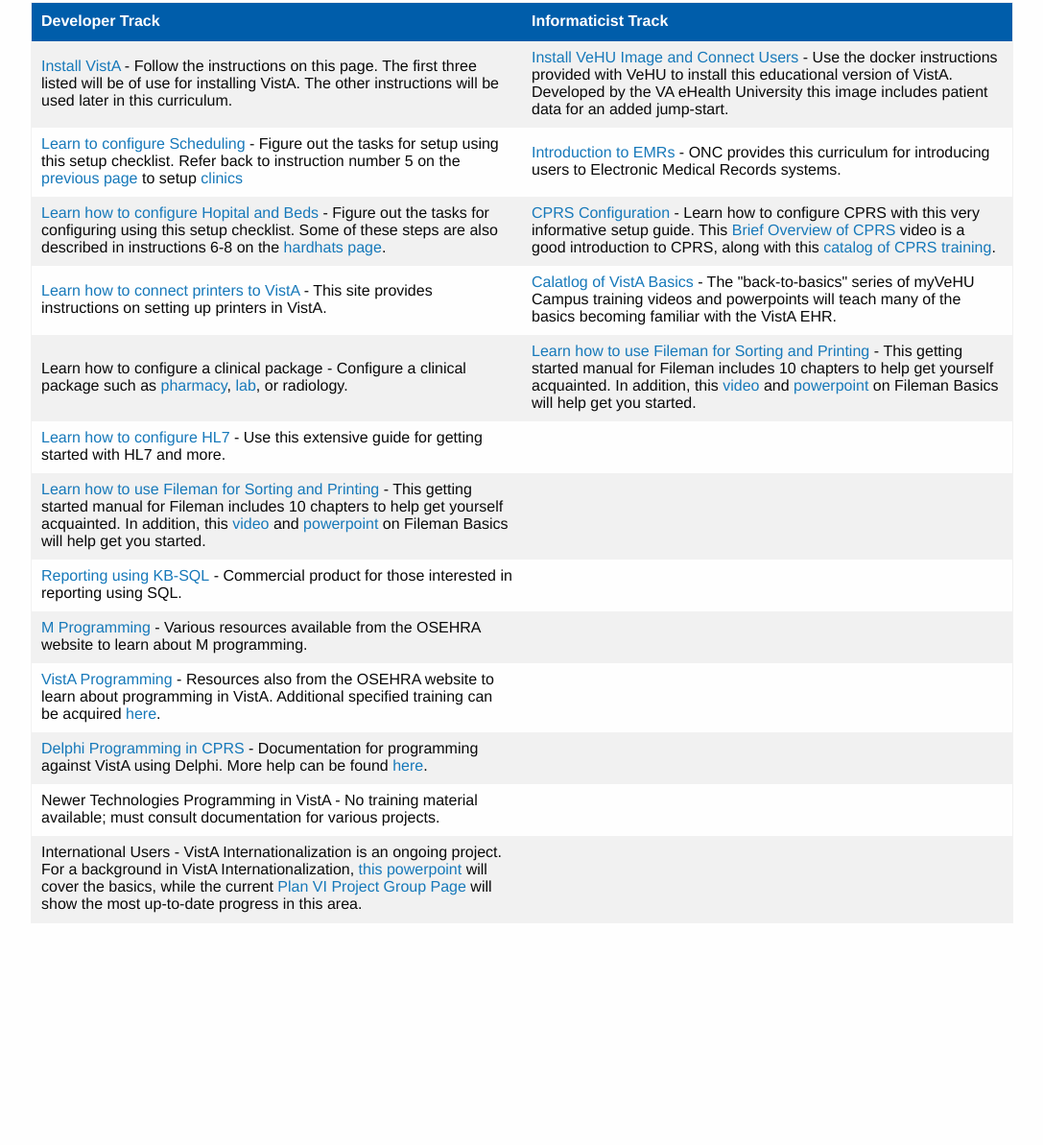
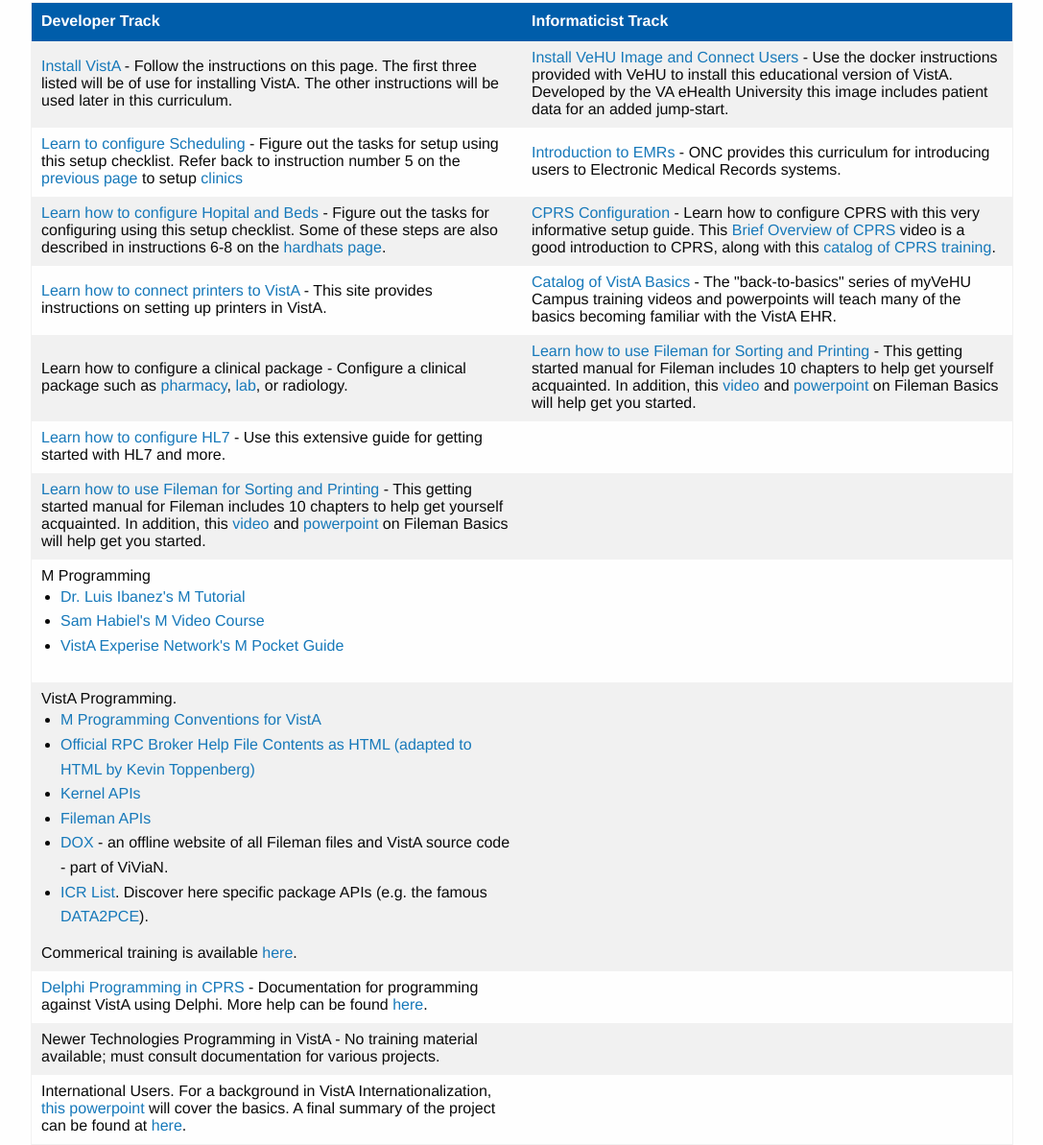
Before and after one commit to shabiel/personal-website, a plain HTML site: page articles/education_curr.html in a window 1280 px wide. Shown: the part 106-1299 px from the top of the page at 96% size, without its empty margins (96-1183 px from the left). Before the commit the page ends 1068 px from the top, so only its background shows below. Drawn offline with nearby package versions, Linux system fonts and the light colour scheme.

Commit message:
Update education page with current links

```diff
--- a/articles/education_curr.html
+++ b/articles/education_curr.html
@@ -18,42 +18,53 @@
 </tr>
 <tr>
 <td style="height:58px; width:329px"><a href="http://hardhats.org/projects/PROJECTSmain.html">Install VistA</a> - Follow the instructions on this page. The first three listed will be of use for installing VistA. The other instructions will be used later in this curriculum.</td>
-<td style="width:329px"><a href="https://hub.docker.com/r/osehra/vehu/">Install VeHU Image and Connect Users</a>&nbsp;- Use the docker instructions provided with VeHU to install this educational version of VistA. Developed by the VA eHealth University this image includes patient data for an added jump-start.</td>
+<td style="width:329px"><a href="https://hub.docker.com/r/worldvista/vehu/">Install VeHU Image and Connect Users</a>&nbsp;- Use the docker instructions provided with VeHU to install this educational version of VistA. Developed by the VA eHealth University this image includes patient data for an added jump-start.</td>
 </tr>
 <tr>
-<td style="height:20px; width:329px"><a href="https://foia-vista.osehra.org/VisTaDocs/Package%20Setup%20Checklists/Scheduling%20SUPV%20Setup%20Checklist.pdf">Learn to configure Scheduling</a> - Figure out the tasks for setup using this setup checklist. Refer back to instruction number 5 on the <a href="http://hardhats.org/projects/PROJECTSmain.html">previous page</a> to setup <a href="http://www.healthit.gov/providers-professionals/health-it-curriculum-resources-educators">clinics</a></td>
+<td style="height:20px; width:329px"><a href="https://foia-vista.worldvista.org/VisTaDocs/Package%20Setup%20Checklists/Scheduling%20SUPV%20Setup%20Checklist.pdf">Learn to configure Scheduling</a> - Figure out the tasks for setup using this setup checklist. Refer back to instruction number 5 on the <a href="http://hardhats.org/projects/PROJECTSmain.html">previous page</a> to setup <a href="http://www.healthit.gov/providers-professionals/health-it-curriculum-resources-educators">clinics</a></td>
 <td style="width:329px"><a href="http://www.healthit.gov/providers-professionals/health-it-curriculum-resources-educators">Introduction to EMRs</a> - ONC provides this curriculum for introducing users to Electronic Medical Records systems.</td>
 </tr>
 <tr>
-<td style="height:20px; width:329px"><a href="https://foia-vista.osehra.org/VisTaDocs/Package%20Setup%20Checklists/ADT%20Site%20Parameter%20Setup%20Checklist.pdf">Learn how to configure Hopital and Beds</a> - Figure out the tasks for configuring using this setup checklist. Some of these steps are also described in instructions 6-8 on the <a href="http://hardhats.org/projects/PROJECTSmain.html">hardhats page</a>.</td>
-<td style="width:329px"><a href="http://va.gov/vdl/documents/Clinical/Comp_Patient_Recrd_Sys_(CPRS)/cprssetup.pdf">CPRS Configuration</a> - Learn how to configure CPRS with this very informative setup guide. This <a href="http://3f68c28216df181ca15d-f64397ddf06d0e817dd0098af468014c.r92.cf2.rackcdn.com/00034%20CPRS%20Functionality%20for%20Providers_104_od_class_081712_v2.mp4">Brief Overview of CPRS</a> video is a good introduction to CPRS, along with this <a href="https://www.osehra.org/content/vehu-content-cprs">catalog of CPRS training</a>.</td>
+<td style="height:20px; width:329px"><a href="https://foia-vista.worldvista.org/VisTaDocs/Package%20Setup%20Checklists/ADT%20Site%20Parameter%20Setup%20Checklist.pdf">Learn how to configure Hopital and Beds</a> - Figure out the tasks for configuring using this setup checklist. Some of these steps are also described in instructions 6-8 on the <a href="http://hardhats.org/projects/PROJECTSmain.html">hardhats page</a>.</td>
+<td style="width:329px"><a href="http://va.gov/vdl/documents/Clinical/Comp_Patient_Recrd_Sys_(CPRS)/cprssetup.pdf">CPRS Configuration</a> - Learn how to configure CPRS with this very informative setup guide. This <a href="https://resources.worldvista.org/rackspace/MyVeHU%20Campus/00034%20CPRS%20Functionality%20for%20Providers_104_od_class_081712_v2.mp4">Brief Overview of CPRS</a> video is a good introduction to CPRS, along with this <a href="https://education.worldvista.org/#CPRS">catalog of CPRS training</a>.</td>
 </tr>
 <tr>
 <td style="height:20px; width:329px"><a href="http://www.vistapedia.com/index.php/Setting_up_a_VISTA_Printer">Learn how to connect printers to VistA</a> - This site provides instructions on setting up printers in VistA.</td>
-<td style="width:329px"><a href="https://www.osehra.org/content/vehu-content-basics">Calatlog of VistA Basics</a> - The "back-to-basics" series of myVeHU Campus training videos and powerpoints will teach many of the basics becoming familiar with the VistA EHR.</td>
+<td style="width:329px"><a href="https://education.worldvista.org/#Basics">Catalog of VistA Basics</a> - The "back-to-basics" series of myVeHU Campus training videos and powerpoints will teach many of the basics becoming familiar with the VistA EHR.</td>
 </tr>
 <tr>
 <td style="height:20px; width:329px">Learn how to configure a clinical package - Configure a clinical package such as <a href="http://www.vistapedia.com/index.php/Pharmacy_Inpatient_Setup">pharmacy</a>, <a href="https://va.gov/vdl/documents/Clinical/Laboratory/lab5_2pi.pdf">lab</a>, or radiology.</td>
-<td style="width:329px"><a href="http://flap.vistaexpertise.net/getting_started/index.html">Learn how to use Fileman for Sorting and Printing</a>&nbsp;-&nbsp;This getting started manual for Fileman includes 10 chapters to help get yourself acquainted.&nbsp;In addition, this&nbsp;<a href="http://3f68c28216df181ca15d-f64397ddf06d0e817dd0098af468014c.r92.cf2.rackcdn.com/00294%20vehu12_308_basic%20fileman_082112.mp4">video</a>&nbsp;and&nbsp;<a href="http://3f68c28216df181ca15d-f64397ddf06d0e817dd0098af468014c.r92.cf2.rackcdn.com/156_308_vafilemanreports_tomfagan_508_v3_20120821-094312124%20(1).ppt">powerpoint</a>&nbsp;on Fileman Basics will help get you started.</td>
+<td style="width:329px"><a href="https://web.archive.org/web/20211203071934/http://flap.vistaexpertise.net/getting_started/docs/fileman_22-2_getting_started.pdf">Learn how to use Fileman for Sorting and Printing</a>&nbsp;-&nbsp;This getting started manual for Fileman includes 10 chapters to help get yourself acquainted.&nbsp;In addition, this&nbsp;<a href="https://resources.worldvista.org/rackspace/MyVeHU%20Campus/00294%20vehu12_308_basic%20fileman_082112.mp4">video</a>&nbsp;and&nbsp;<a href="https://resources.worldvista.org/rackspace/MyVeHU%20Campus/156_308_vafilemanreports_tomfagan_508_v3_20120821-094312124%20(1).ppt">powerpoint</a>&nbsp;on Fileman Basics will help get you started.</td>
 </tr>
 <tr>
 <td style="height:20px; width:329px"><a href="https://va.gov/vdl/documents/Infrastructure/Health_Level_7_(HL7)/hl71_6p56_p66.pdf">Learn how to configure HL7</a> - Use this extensive guide for getting started with HL7 and more.</td>
 <td style="width:329px">&nbsp;</td>
 </tr>
 <tr>
-<td style="height:20px; width:329px"><a href="http://flap.vistaexpertise.net/getting_started/index.html">Learn how to use Fileman for Sorting and Printing</a> - This getting started manual for Fileman includes 10 chapters to help get yourself acquainted. In addition, this <a href="http://3f68c28216df181ca15d-f64397ddf06d0e817dd0098af468014c.r92.cf2.rackcdn.com/00294%20vehu12_308_basic%20fileman_082112.mp4">video</a> and <a href="http://3f68c28216df181ca15d-f64397ddf06d0e817dd0098af468014c.r92.cf2.rackcdn.com/156_308_vafilemanreports_tomfagan_508_v3_20120821-094312124%20(1).ppt">powerpoint</a> on Fileman Basics will help get you started.</td>
+<td style="height:20px; width:329px"><a href="https://web.archive.org/web/20211203071934/http://flap.vistaexpertise.net/getting_started/docs/fileman_22-2_getting_started.pdf">Learn how to use Fileman for Sorting and Printing</a> - This getting started manual for Fileman includes 10 chapters to help get yourself acquainted. In addition, this <a href="https://resources.worldvista.org/rackspace/MyVeHU%20Campus/00294%20vehu12_308_basic%20fileman_082112.mp4">video</a> and <a href="https://resources.worldvista.org/rackspace/MyVeHU%20Campus/156_308_vafilemanreports_tomfagan_508_v3_20120821-094312124%20(1).ppt">powerpoint</a> on Fileman Basics will help get you started.</td>
 <td style="width:329px">&nbsp;</td>
 </tr>
 <tr>
-<td style="height:20px; width:329px"><a href="http://www.kbsystems.com/kbsql.html">Reporting using KB-SQL</a>&nbsp;- Commercial product for those interested in reporting using SQL.</td>
+<td style="height:20px; width:329px">M Programming
+<ul>
+	<li><a href="https://tutorials.worldvista.org/M-Tutorial/">Dr. Luis Ibanez's M Tutorial</a></li>
+	<li><a href="https://www.youtube.com/watch?v=0lYb8NR97U4&list=PLK0c6PKmcrdAhNmEzI8YFnDmHojqrTINw">Sam Habiel's M Video Course</a></li>
+	<li><a href="http://www.vistaexpertise.net/docs/pocket_guide.pdf">VistA Experise Network's M Pocket Guide</a></li>
+</ul>
 <td style="width:329px">&nbsp;</td>
 </tr>
 <tr>
-<td style="height:20px; width:329px"><a href="https://www.osehra.org/content/vista-resources#MUMPS">M Programming</a> - Various resources available from the OSEHRA website to learn about M programming.</td>
-<td style="width:329px">&nbsp;</td>
-</tr>
-<tr>
-<td style="height:20px; width:329px"><a href="https://www.osehra.org/content/vista-resources#VistA">VistA Programming</a> - Resources also from the OSEHRA website to learn about programming in VistA. Additional specified training can be acquired <a href="http://www.pioneerdatasys.com/site/train/index.html">here</a>.</td>
+<td style="height:20px; width:329px">VistA Programming.
+<ul>
+	<li><a href="https://hardhats.org/tools/SACC_20191101.pdf">M Programming Conventions for VistA</a></li>
+	<li><a href="https://www.vistapedia.com/index.php/RPC_Broker_Help">Official RPC Broker Help File Contents as HTML (adapted to HTML by Kevin Toppenberg)</a></li>
+	<li><a href="https://hardhats.org/kernel/html/index.html">Kernel APIs</a></li>
+	<li><a href="https://www.hardhats.org/fileman/pm/index.htm">Fileman APIs</a></li>
+	<li><a href="https://vivian.worldvista.org/dox/">DOX</a> - an offline website of all Fileman files and VistA source code - part of ViViaN.</li>
+	<li><a href="https://vivian.worldvista.org/vivian-data/ICR/All-ICR%20List.html">ICR List</a>. Discover here specific package APIs (e.g. the famous <a href="https://vivian.worldvista.org/vivian-data/ICR/ICR-1889.html">DATA2PCE</a>).</li>
+</ul>
+
+Commerical training is available <a href="http://www.pioneerdatasys.com/site/train/index.html">here</a>.</td>
 <td style="width:329px">&nbsp;</td>
 </tr>
 <tr>
@@ -65,7 +76,7 @@
 <td style="width:329px">&nbsp;</td>
 </tr>
 <tr>
-<td style="height:20px; width:329px">International Users - VistA Internationalization is an ongoing project. For a background in VistA Internationalization, <a href="http://2b9edd93c8276f4d94a1-7da33d7549635744bcc53bfa51355b90.r16.cf2.rackcdn.com/VistA%20Internationalization%20Summary_20180303.pdf">this powerpoint</a> will cover the basics, while the current <a href="https://www.osehra.org/groups/vista-internationalization-project-group">Plan VI Project Group Page</a> will show the most up-to-date progress in this area.</td>
+<td style="height:20px; width:329px">International Users. For a background in VistA Internationalization, <a href="https://resources.worldvista.org/rackspace/VISTA_TRAINING_KOREA/VistA%20Internationalization%20Summary_20180303.pdf">this powerpoint</a> will cover the basics. A final summary of the project can be found at <a href="https://smh101.com/articles/p6/plan6-final.html">here</a>.</td>
 <td style="width:329px">&nbsp;</td>
 </tr>
 </tbody>
```
